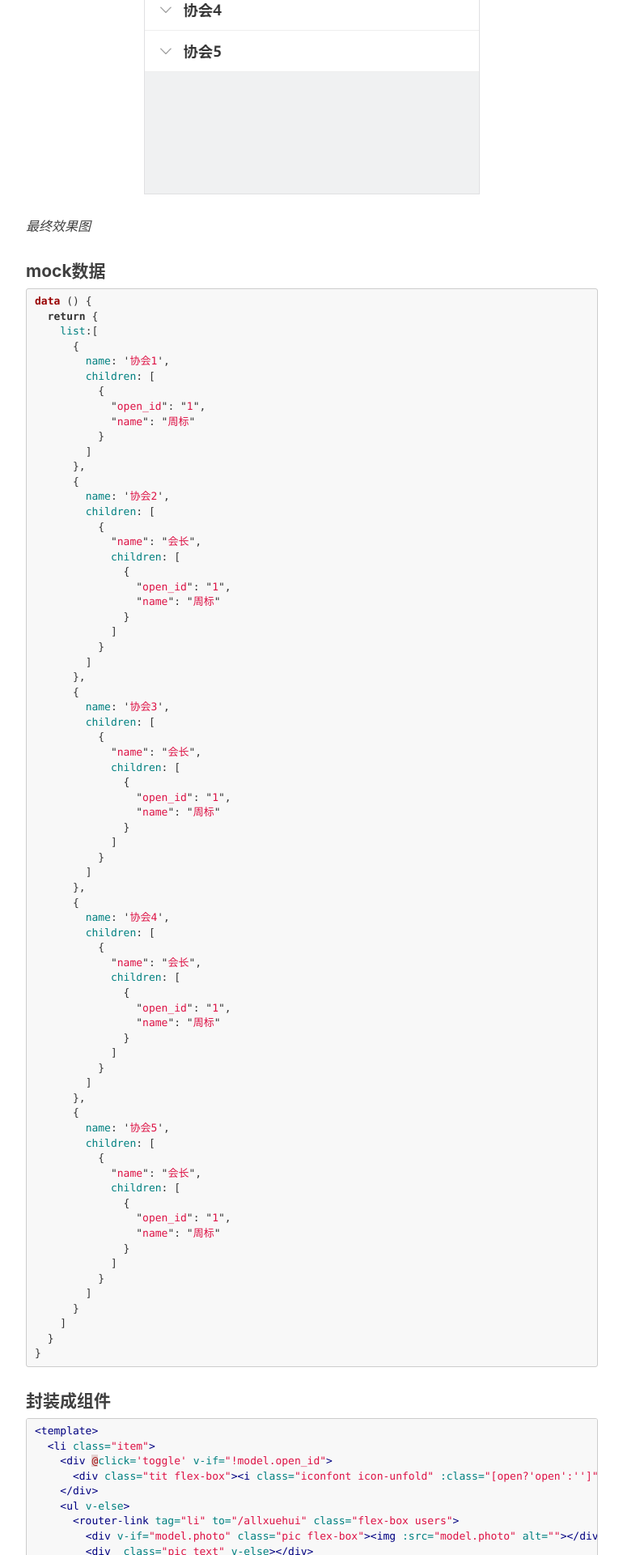
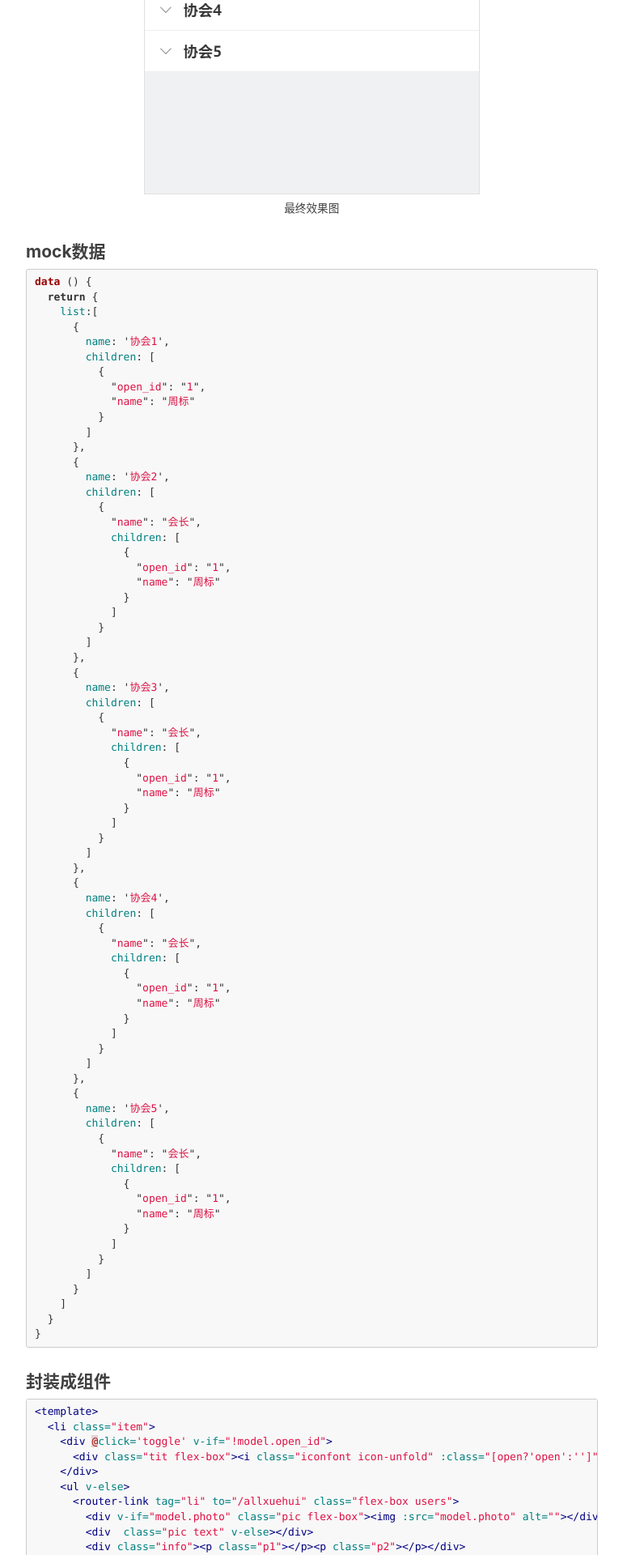
Before and after one commit to bb595700239/joubn_blog, a Jekyll site: the page built from _posts/2017-09-25-vue-component-recursion.markdown, in a window 1280 px wide. Shown: the part 1460-3380 px from the top of the page at 81% size, without its empty margins (233-1003 px from the left). Built offline with Jekyll 4.4.1, drawn with Linux system fonts in a browser that asks for light colours; nearby versions of some CDN libraries; comment, search, counter and statistics services are not loaded.

Commit message:
修改
Signed-off-by: bb595700239 <595700239@qq.com>

```diff
--- a/_posts/2017-09-25-vue-component-recursion.markdown
+++ b/_posts/2017-09-25-vue-component-recursion.markdown
@@ -30,7 +30,7 @@ tags:
 #### 效果图
 
 ![](/joubn_blog/img/in-post/vue-component-recursion/end.png)
-*最终效果图*
+<small class="img-hint">最终效果图</small>
 
 #### mock数据
 
```
